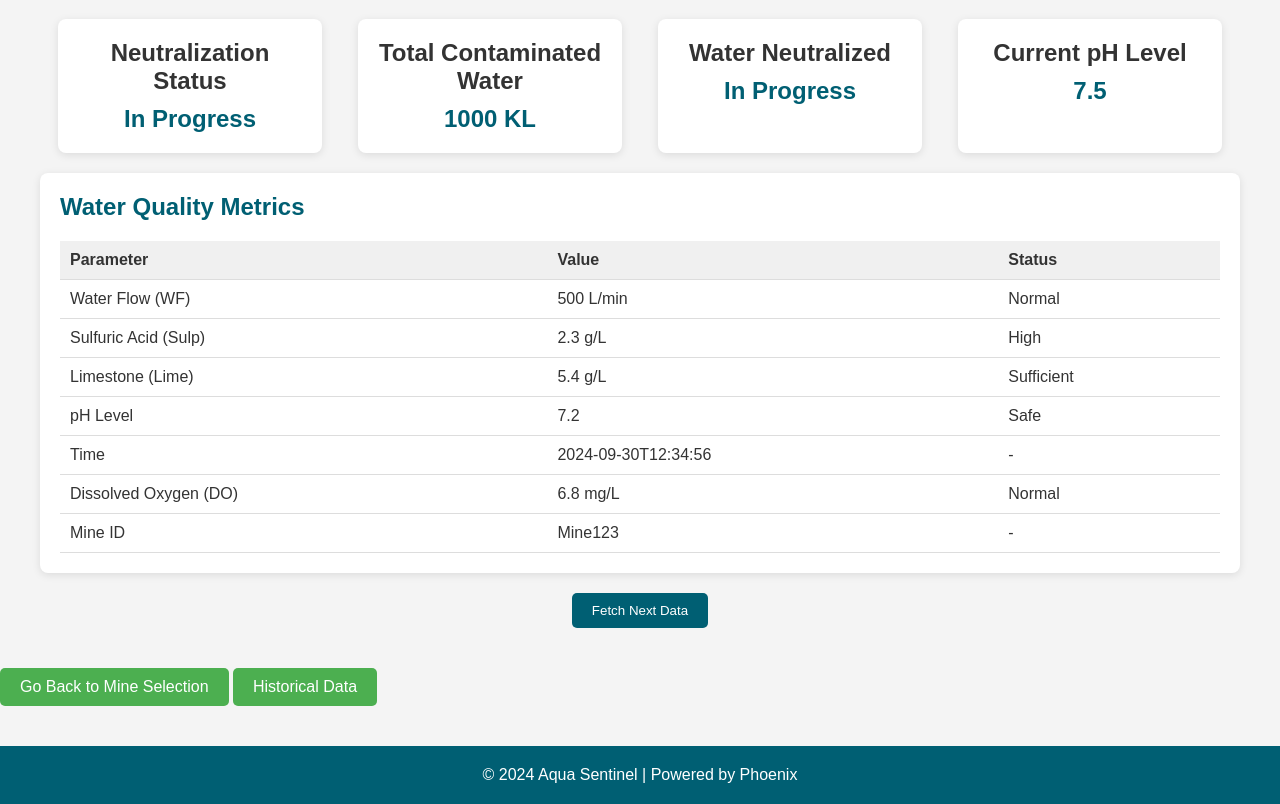
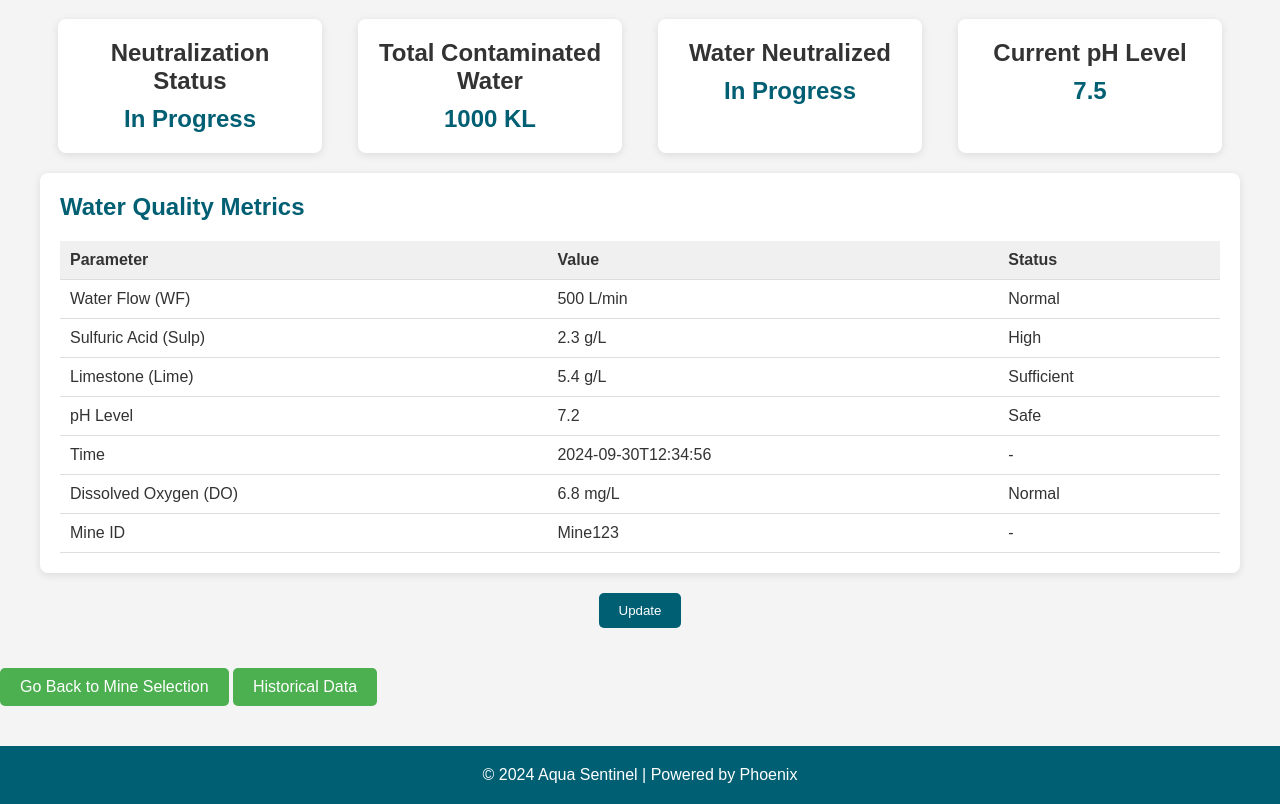
Before and after one commit to mohanvamsi04/MineCare, a plain HTML site: page M2.html in a window 1280 px wide. Shown: the part 78-882 px from the top of the page. Drawn offline with Linux system fonts and the light colour scheme.

Commit message:
Update M2.html

```diff
--- a/M2.html
+++ b/M2.html
@@ -191,7 +191,7 @@
         </table>
     </section>
 
-    <button class="btn" id="fetch-data-btn">Fetch Next Data</button>
+    <button class="btn" id="fetch-data-btn">Update</button>
 
      <a href="index.html" class="back-button">Go Back to Mine Selection</a>
      <a href="Mine2.html" class="back-button">Historical Data</a>
```
